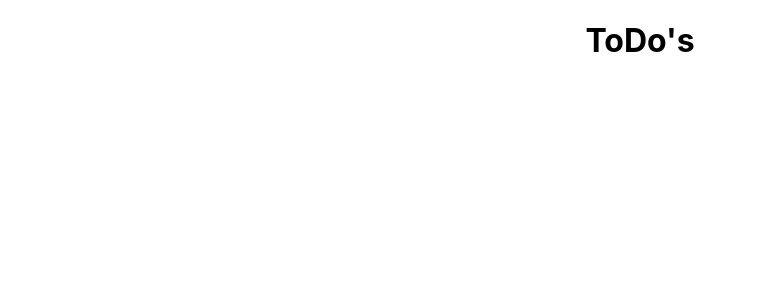
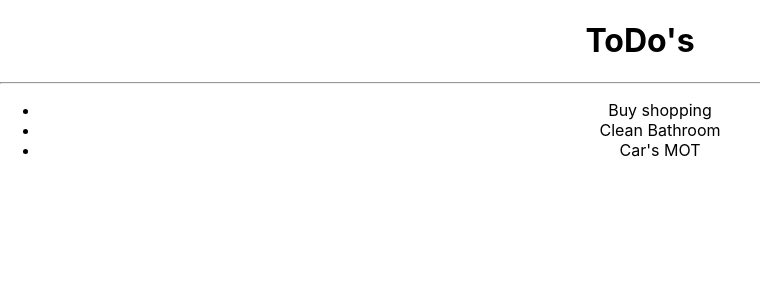
Before and after one commit to sshingler/React-ToDoList, a React (Create React App) app: page / in a window 1280 px wide. Shown: the top 300 px of the page, without its empty margins (0-760 px from the left). Built offline with nearby package versions, Linux system fonts and the light colour scheme.

Commit message:
2 - UI displays items

```diff
--- a/src/App.js
+++ b/src/App.js
@@ -3,13 +3,32 @@ import React, {useState} from 'react';
 
 function App() {
 
+  const [items, setItems] = useState ([
+    {name: "Buy shopping", priority:"high"},
+    {name: "Clean Bathroom", priority:"low"},
+    {name: "Car's MOT", priority:"high"},
+  ])
 
+  const itemNodes = items.map ((item, index) => {
+    return (
+      <li key = {index}>
+        <span>{item.name}</span>
 
+      </li>
+    )
+  })
 
 
   return (
     <div className="App">
     <h1>ToDo's</h1>
+    <hr></hr>
+    <ul>
+      {itemNodes}
+    </ul>
+
+
+
     </div>
   );
 }
```
